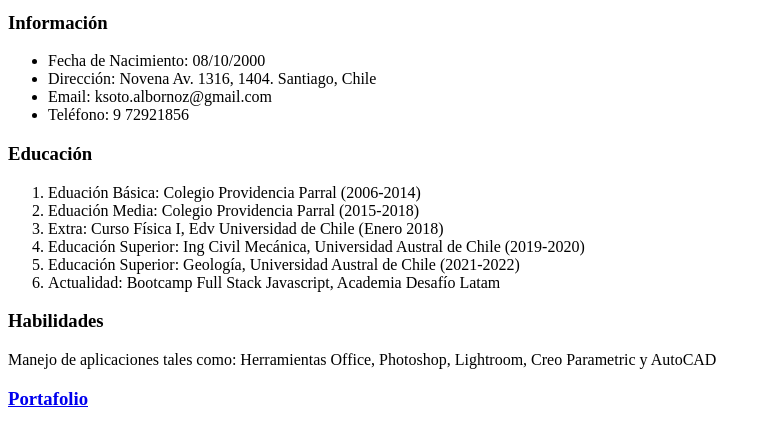
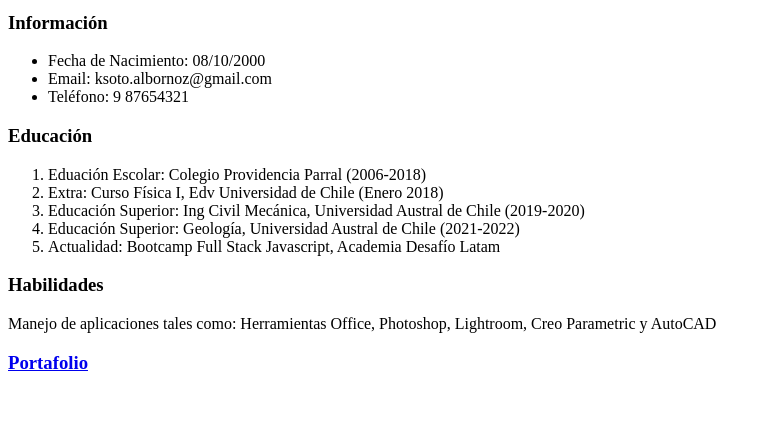
Before and after one commit to KarlaPazSoto/Desafio-1, a plain HTML site: page index.html in a window 1280 px wide. Shown: the part 288-734 px from the top of the page, without its empty margins (0-771 px from the left). Drawn offline with Linux system fonts and the light colour scheme.

Commit message:
Update index.html

```diff
--- a/index.html
+++ b/index.html
@@ -27,14 +27,12 @@
     <h3>Información</h3>
     <ul>
         <li>Fecha de Nacimiento: 08/10/2000</li>
-        <li>Dirección: Novena Av. 1316, 1404. Santiago, Chile</li>
         <li>Email: ksoto.albornoz@gmail.com</li>
-        <li>Teléfono: 9 72921856</li>
+        <li>Teléfono: 9 87654321</li>
     </ul>
     <h3>Educación</h3>
     <ol>
-        <li>Eduación Básica: Colegio Providencia Parral (2006-2014)</li>
-        <li>Eduación Media: Colegio Providencia Parral (2015-2018)</li>
+        <li>Eduación Escolar: Colegio Providencia Parral (2006-2018)</li>
         <li>Extra: Curso Física I, Edv Universidad de Chile (Enero 2018)</li>
         <li>Educación Superior: Ing Civil Mecánica, Universidad Austral de Chile (2019-2020)</li>
         <li>Educación Superior: Geología, Universidad Austral de Chile (2021-2022)</li>
```
